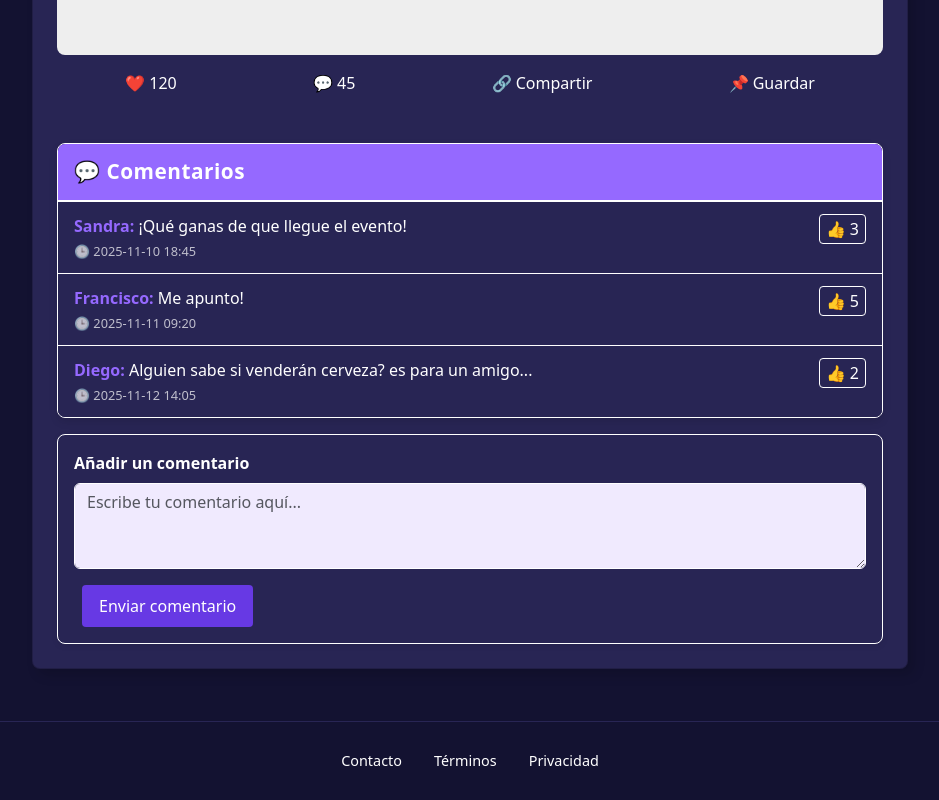
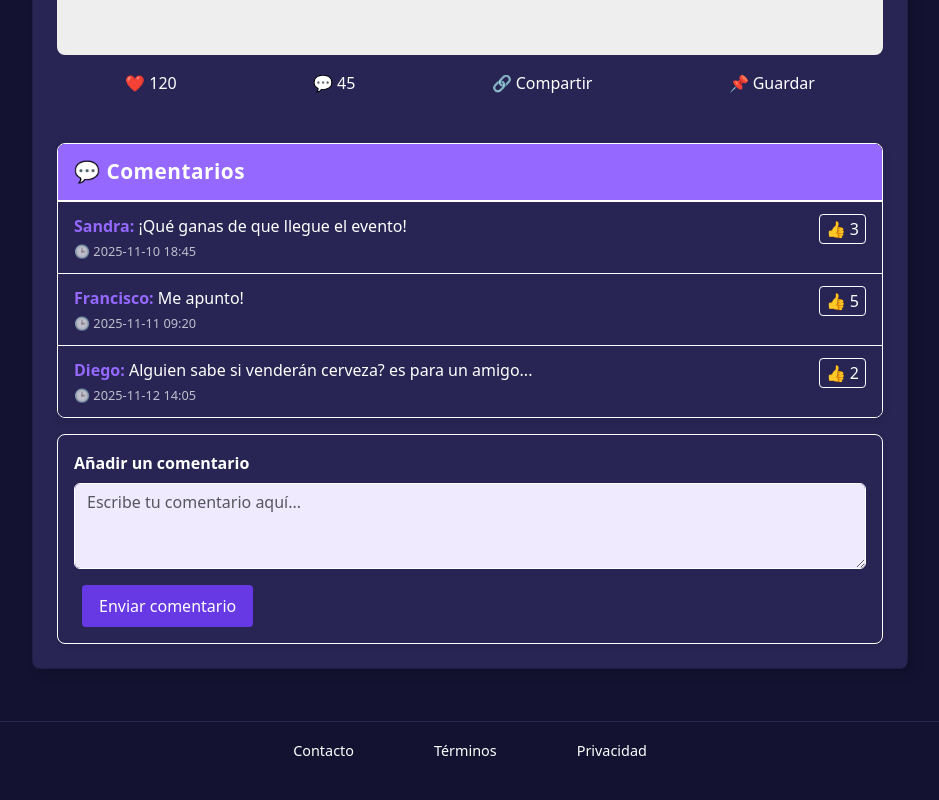
Before and after one commit to IFCD0022-CIFO-Violeta-2025/fullstack-JS-final-project, a React app in the folder proyecto-final/frontend/: page /event in a window 1280 px wide. Shown: the part 2044-2844 px from the top of the page, without its empty margins (320-1259 px from the left). Built offline with nearby package versions, Linux system fonts and the light colour scheme; no server answers; the HTML template or start-up script is replaced by a standard one.

Commit message:
feat: Se actualizó el componente FAQPage.jsx

```diff
--- a/proyecto-final/frontend/src/components/Footer.jsx
+++ b/proyecto-final/frontend/src/components/Footer.jsx
@@ -1,9 +1,12 @@
 import { useContext } from "react"
 import { ThemeContext } from "../contexts/ThemeContext"
+import BotonNavbar from "./BotonNavbar"
+import { useNavigate, useLocation } from "react-router-dom"
 
 export default function Footer() {
   const { theme } = useContext(ThemeContext)
-
+  const navigate = useNavigate()
+  const location = useLocation()
   return (
     <footer
       className="footer"
@@ -13,10 +16,25 @@ export default function Footer() {
         borderTop: theme.navbarBorder,
       }}
     >
-      <div className="footer__inner">
-        <span>Contacto</span>
-        <span>Términos</span>
-        <span>Privacidad</span>
+     <div className="footer__inner">
+        <BotonNavbar
+          onClick={() => navigate("/contacto")}
+          active={location.pathname === "/contacto"}
+        >
+          Contacto
+        </BotonNavbar>
+        <BotonNavbar
+          onClick={() => navigate("/terminos")}
+          active={location.pathname === "/terminos"}
+        >
+          Términos
+        </BotonNavbar>
+        <BotonNavbar
+          onClick={() => navigate("/privacidad")}
+          active={location.pathname === "/privacidad"}
+        >
+          Privacidad
+        </BotonNavbar>
       </div>
     </footer>
   )
--- a/proyecto-final/frontend/src/index.css
+++ b/proyecto-final/frontend/src/index.css
@@ -90,7 +90,7 @@ body {
 /* FOOTER alineado con el sidebar */
 .footer {
   margin-left: 300px; /*  evita que se meta debajo del sidebar */
-  padding: 20px;
+  padding: 10px;
   width: calc(100vw - 300px); /*  igual que main-content */
 }
 
@@ -100,7 +100,7 @@ body {
   display: flex;
   justify-content: center;
   gap: 2rem;
-  padding: 0.5rem;
+/*   padding: 0.5rem; */
   font-size: 0.9rem;
 }
 
--- a/proyecto-final/frontend/src/pages/FAQPage.jsx
+++ b/proyecto-final/frontend/src/pages/FAQPage.jsx
@@ -5,30 +5,30 @@ import { ThemeContext } from "../contexts/ThemeContext"
 function FAQPage() {
   const { theme, isDarkMode } = useContext(ThemeContext)
 
-  // 🔹 Lista de preguntas y respuestas
+  // Lista de preguntas y respuestas ACTUALIZADAS
   const faqs = [
     {
       pregunta: "¿Cómo me registro en la página?",
       respuesta:
-        "Deberás entrar en el enlace de login y ahí encontrarás la opción para registrarte",
+        "Deberás entrar en el enlace de login y ahí encontrarás la opción para registrarte.",
     },
     {
       pregunta: "¿Cómo me doy de baja?",
-      respuesta: "En la página de tu perfil encontrarás un botón para darte de baja",
+      respuesta: "En la página de tu perfil encontrarás un botón para darte de baja.",
     },
     {
-      pregunta: "¿Porqué debemos poner el DNI al inscribirnos?",
+      pregunta: "¿Por qué debemos poner el DNI al inscribirnos?",
       respuesta:
-        "Porque Armand Event es una web dónde las personas registradas pueden estar seguros que es una web de confianza. Necesitamos el número de DNI para garantizar la seguridad de los usuarios y que no haya la posibilidad de crear varias cuentas por el mismo usuario, o el usuario es falso.",
+        "Porque Armand Event es una web dónde las personas registradas pueden estar seguros que es una web de confianza. Necesitamos el número de DNI para garantizar la seguridad de los usuarios y que no haya la posibilidad de crear varias cuentas por el mismo usuario, o que el usuario sea falso.",
     },
     {
       pregunta: "¿Cualquier persona puede inscribirse a los eventos?",
-      respuesta: "Sólo las personas registradas pueden inscribirse a los eventos",
+      respuesta: "Sólo las personas registradas pueden inscribirse a los eventos.",
     },
     {
       pregunta: "¿Cómo me inscribo a un evento?",
       respuesta:
-        "En la página de eventos hay un botón para inscribirte, pero sólo podrás hacerlo si estás registrado como usuario",
+        "En la página de eventos hay un botón para inscribirte, pero sólo podrás hacerlo si estás registrado como usuario.",
     },
     {
       pregunta: "¿Cualquier persona puede crear un evento?",
@@ -37,12 +37,12 @@ function FAQPage() {
     },
     {
       pregunta: "¿Los eventos son gratuitos?",
-      respuesta: "Todos los eventos de la web son gratuitos",
+      respuesta: "Todos los eventos de la web son gratuitos.",
     },
     {
       pregunta: "¿Quién crea los eventos?",
       respuesta:
-        "Los eventos los crea una persona que haya aportado su número de dni, ya que tiene que responsabilizarse de estos.",
+        "Los eventos los crea una persona que haya aportado su número de DNI, ya que tiene que responsabilizarse de estos.",
     },
     {
       pregunta: "¿Quién se hace responsable de los eventos?",
@@ -55,7 +55,7 @@ function FAQPage() {
     {
       pregunta: "¿Por qué no aparece mi evento publicado?",
       respuesta:
-        "Porque el administrador de la web aún no lo ha podido revisar, o tiene información indebida. Puedes ponerte en contacto con al administrador de la web y comentarle tu caso.",
+        "Porque el administrador de la web aún no lo ha podido revisar, o tiene información indebida. Puedes ponerte en contacto con el administrador de la web y comentarle tu caso.",
     },
     {
       pregunta: "¿Los eventos creados son revisados antes de ser publicados?",
@@ -67,15 +67,15 @@ function FAQPage() {
     },
     {
       pregunta: "¿Cómo puedo contactar con el organizador del evento?",
-      respuesta: "En la página del evento verás su forma de contacto",
+      respuesta: "En la página del evento verás su forma de contacto.",
     },
     {
       pregunta: "¿Hay una fecha límite para inscribirse en el evento?",
-      respuesta: "Sí, la verás publicada en la página del evento",
+      respuesta: "Sí, la verás publicada en la página del evento.",
     },
     {
       pregunta: "¿Los eventos pueden ser de pago?",
-      respuesta: "No, todos los eventos de Armand Events son gratuitos",
+      respuesta: "No, todos los eventos de Armand Events son gratuitos.",
     },
     {
       pregunta: "¿Puedo ir al evento con otras personas si no están inscritas?",
@@ -85,12 +85,12 @@ function FAQPage() {
     {
       pregunta: "¿Qué pasa si no puedo asistir al evento?",
       respuesta:
-        "Sé consciente que la persona que organiza el evento, organiza sus actividades dependiendo del número de personas. Si por algún motivo no puedes asistir, deberás comunicarlo al organizador para que sepa de cuántos asistentes dispone. También deberás darte de baja con el botón destinado para esto.",
+        "Sé consciente que la persona que organiza el evento organiza sus actividades dependiendo del número de personas. Si por algún motivo no puedes asistir, deberás comunicarlo al organizador. También deberás darte de baja con el botón destinado para esto.",
     },
     {
       pregunta: "¿Qué pasa si no asisto al evento sin comunicarlo al administrador?",
       respuesta:
-        "Si en tres ocasiones no asistes a los eventos que te has inscrito sin avisar o darte de baja, tendrán una penalización de seis meses, tiempo en el que no te podrás inscribir a ningún evento",
+        "Si en tres ocasiones no asistes a los eventos a los que te has inscrito sin avisar o darte de baja, tendrás una penalización de seis meses, tiempo en el que no podrás inscribirte a ningún evento.",
     },
     {
       pregunta: "¿El evento se puede anular?",
@@ -98,7 +98,8 @@ function FAQPage() {
     },
     {
       pregunta: "¿Cuánto tiempo estará activo el chat del grupo del evento?",
-      respuesta: "El chat del grupo estará activo duranteXXXXXXXXXXXXX",
+      respuesta:
+        "El chat del grupo estará activo durante una semana después de haberse realizado el evento.",
     },
     {
       pregunta: "¿Por qué no puedo contactar por privado con un asistente al evento?",
@@ -107,11 +108,11 @@ function FAQPage() {
     },
     {
       pregunta: "¿Cómo puedo denunciar un mal comportamiento de un asistente al evento?",
-      respuesta: "Puedes comunicarlo al administrador de la web iouououo@gmail.com",
+      respuesta: "Puedes comunicarlo al administrador de la web escribiendo a iouououo@gmail.com",
     },
     {
       pregunta: "¿Me pueden expulsar de la web?",
-      respuesta: "Sí, por un comportamiento inadecuado o por crear eventos falsos o inadecuados.",
+      respuesta: "Sí, por un comportamiento no adecuado o por crear eventos falsos o inadecuados.",
     },
     {
       pregunta: "¿Cómo puedo contactar con el administrador de la web?",
@@ -120,7 +121,7 @@ function FAQPage() {
     {
       pregunta: "¿Qué cookies se utilizan?",
       respuesta:
-        "Sólo las cookies técnicas. Verás en qué consiste en nuestro documento pdf, donde están explicadas la normativa de la página, la política de privacidad en la información sobre cookies.",
+        "Sólo las cookies técnicas. Verás en qué consiste en nuestro documento PDF, donde están explicadas la normativa de la página, la política de privacidad y la información sobre cookies.",
     },
     {
       pregunta: "¿Armand Events va a utilizar mi información con fines de marketing?",
@@ -129,18 +130,18 @@ function FAQPage() {
     },
   ]
 
-
-
   return (
     <div className="container my-4">
-      <Titulo title="FAQ Page" />
+      <Titulo title="FAQ (Preguntas frecuentes)" />
 
       <div className="accordion" id="accordionFAQ">
         {faqs.map((faq, index) => (
           <div className="accordion-item" key={index}>
             <h2 className="accordion-header" id={`heading${index}`}>
               <button
-                className={`accordion-button ${index !== 0 ? "collapsed" : ""} faq-button ${isDarkMode ? "dark" : "light"}`}
+                className={`accordion-button ${index !== 0 ? "collapsed" : ""} faq-button ${
+                  isDarkMode ? "dark" : "light"
+                }`}
                 type="button"
                 data-bs-toggle="collapse"
                 data-bs-target={`#collapse${index}`}
@@ -149,12 +150,13 @@ function FAQPage() {
                 style={{
                   backgroundColor: theme.cardColor,
                   color: theme.textColor,
-                  fontSize: "1.6rem", // texto más grande
+                  fontSize: "1.6rem",
                 }}
               >
                 {faq.pregunta}
               </button>
             </h2>
+
             <div
               id={`collapse${index}`}
               className={`accordion-collapse collapse ${index === 0 ? "show" : ""}`}
```
